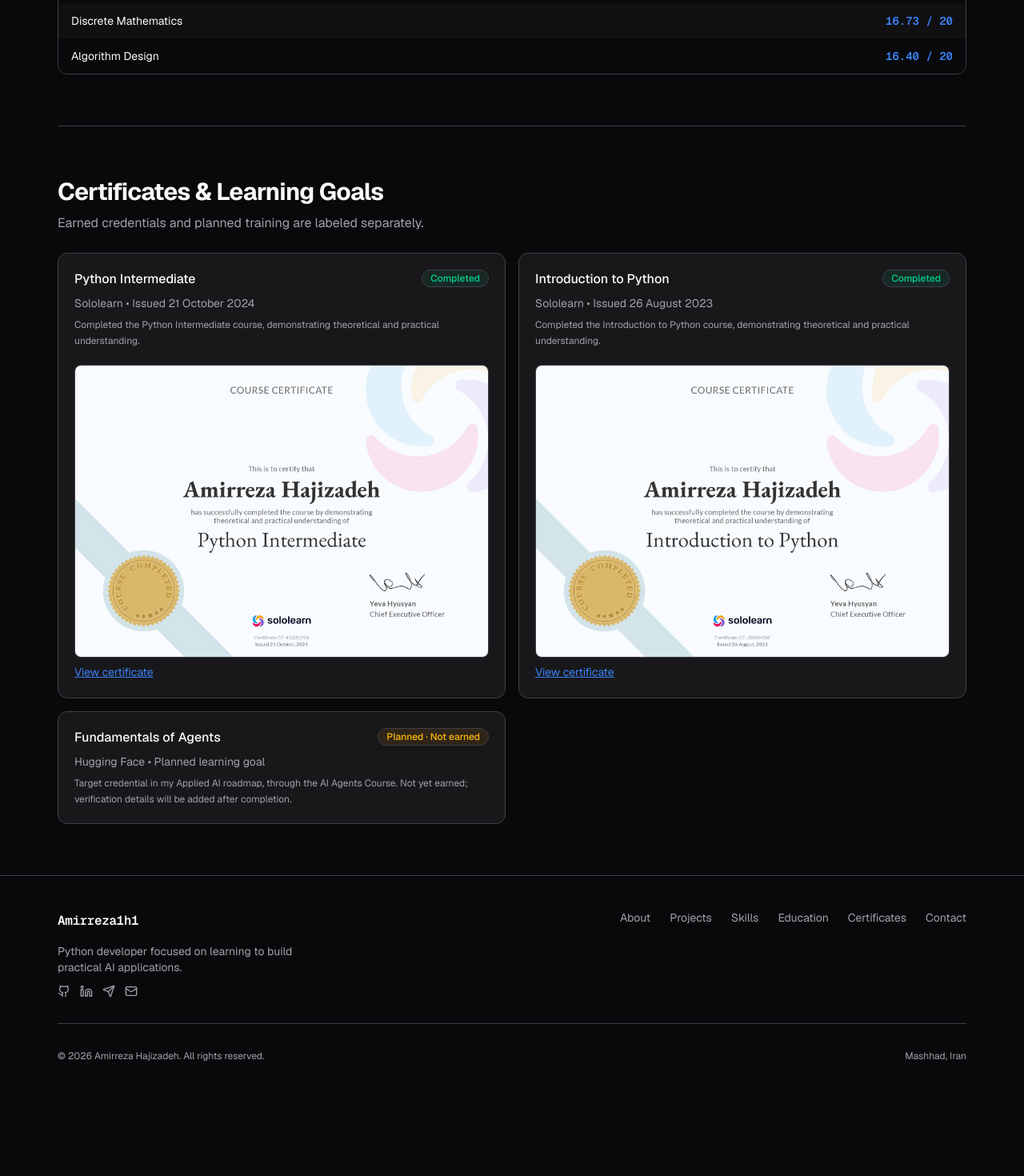
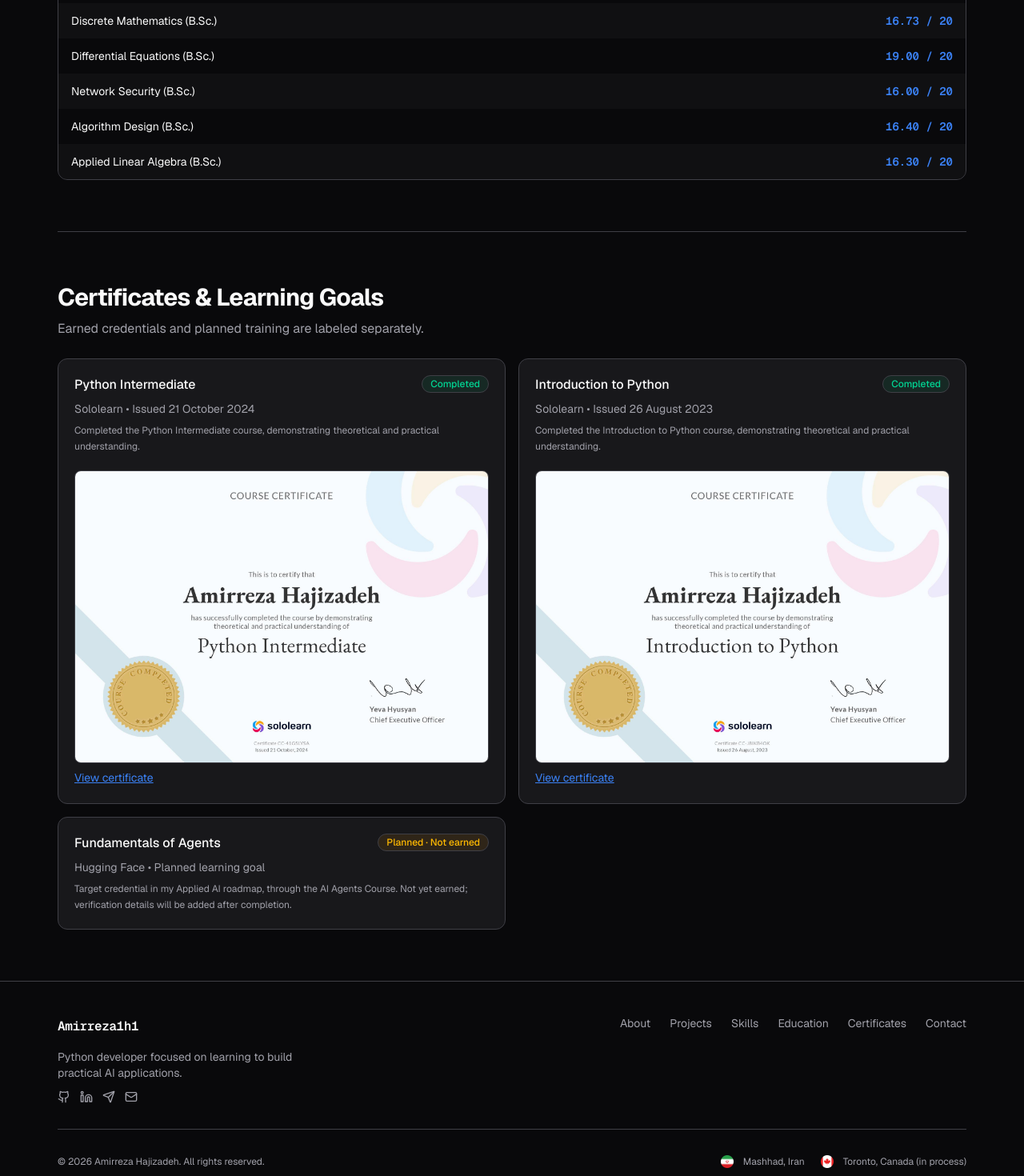
Before and after one commit to Amirreza1h1/Amirreza-digital-home, a Next.js app: page /education in a window 1280 px wide. Shown: the part 1260-2730 px from the top of the page at 80% size. Before the commit the page ends 2628 px from the top, so only its background shows below. Built offline with nearby package versions, Linux system fonts and the light colour scheme; no server answers.

Commit message:
feat: add simulation downloads and local footer flags

```diff
--- a/src/app/about/page.tsx
+++ b/src/app/about/page.tsx
@@ -3,6 +3,7 @@ import { ArrowRight, Download } from 'lucide-react';
 import { AnimatedSection } from '@/components/shared/AnimatedSection';
 import { ContentPlaceholder } from '@/components/shared/ContentPlaceholder';
 import { ProfileImage } from '@/components/shared/ProfileImage';
+import { SimulationDownload } from '@/components/shared/SimulationDownload';
 import { SectionHeader } from '@/components/shared/SectionHeader';
 import { TechBadge } from '@/components/shared/TechBadge';
 import { EducationCard } from '@/features/education/EducationCard';
@@ -138,7 +139,7 @@ export default function AboutPage() {
         <div className='flex flex-col gap-6'>
           <AnimatedSection delay={0.08}>
             <div className='border-border bg-card flex flex-col gap-4 rounded-xl border p-6'>
-              <h3 className='text-foreground font-semibold'>Resume</h3>
+              <h3 className='text-foreground font-semibold'>Downloads</h3>
               {hasResume ? (
                 <div className='flex flex-col gap-2'>
                   {profile.workResume && (
@@ -161,6 +162,7 @@ export default function AboutPage() {
               ) : (
                 <p className='text-muted-foreground text-sm'>Resume files have not been provided yet.</p>
               )}
+              <SimulationDownload />
             </div>
           </AnimatedSection>
 
--- a/src/app/projects/[slug]/page.tsx
+++ b/src/app/projects/[slug]/page.tsx
@@ -67,6 +67,7 @@ export default async function ProjectPage({ params }: Props) {
           <Badge variant={project.status === 'ongoing' ? 'ongoing' : 'completed'}>
             {project.status === 'ongoing' ? 'Ongoing' : 'Completed'}
           </Badge>
+          {project.links.download && <Badge variant='outline'>Downloadable</Badge>}
         </div>
         <h1 className='text-foreground text-3xl font-bold tracking-tight md:text-4xl'>{project.title}</h1>
         <p className='text-muted-foreground max-w-2xl text-base leading-relaxed'>{project.overview}</p>
--- a/src/components/layout/Footer.tsx
+++ b/src/components/layout/Footer.tsx
@@ -1,4 +1,5 @@
 import Link from 'next/link';
+import Image from 'next/image';
 import { Github, Linkedin, Mail, Send, Link2 } from 'lucide-react';
 import type { LucideIcon } from 'lucide-react';
 import { profile } from '@/data/profile';
@@ -76,7 +77,32 @@ export function Footer() {
           <p className='text-muted-foreground text-xs'>
             © {year} {profile.name}. All rights reserved.
           </p>
-          {profile.location && <p className='text-muted-foreground text-xs'>{profile.location}</p>}
+          <div className='text-muted-foreground flex flex-wrap gap-x-4 gap-y-2 text-xs'>
+            {profile.location && (
+              <p className='flex items-center gap-2'>
+                <Image
+                  src='/Iran.png'
+                  alt=''
+                  width={24}
+                  height={16}
+                  className='h-4 w-6 shrink-0 object-contain'
+                />
+                {profile.location}
+              </p>
+            )}
+            {profile.plannedLocation && (
+              <p className='flex items-center gap-2'>
+                <Image
+                  src='/Canada.png'
+                  alt=''
+                  width={24}
+                  height={16}
+                  className='h-4 w-6 shrink-0 object-contain'
+                />
+                {profile.plannedLocation}
+              </p>
+            )}
+          </div>
         </div>
       </div>
     </footer>
--- a/src/data/about.ts
+++ b/src/data/about.ts
@@ -29,4 +29,4 @@ export const quickFacts: QuickFact[] = [
   { label: 'Career direction', value: 'Python / Applied AI development' },
   { label: 'Project goal', value: 'Privacy-first Local AI Companion' },
 ];
-export const coreStack: string[] = ['Python', 'Django', 'Next.js', 'PostgreSQL'];
+export const coreStack: string[] = ['Python', 'Django', 'Next.js', 'PostgreSQL', 'Docker'];
--- a/src/data/education.ts
+++ b/src/data/education.ts
@@ -34,8 +34,11 @@ export const education: Education[] = [
     // Verified against the supplied transcript, pages 1–3.
     coursework: [
       { title: 'Project', grade: '20 / 20' },
-      { title: 'Discrete Mathematics', grade: '16.73 / 20' },
-      { title: 'Algorithm Design', grade: '16.40 / 20' },
+      { title: 'Discrete Mathematics (B.Sc.)', grade: '16.73 / 20' },
+      { title: 'Differential Equations (B.Sc.)', grade: '19.00 / 20' },
+      { title: 'Network Security (B.Sc.)', grade: '16.00 / 20' },
+      { title: 'Algorithm Design (B.Sc.)', grade: '16.40 / 20' },
+      { title: 'Applied Linear Algebra (B.Sc.)', grade: '16.30 / 20' },
     ],
     labResults: [
       { title: 'Logic Circuits Lab', grade: '20 / 20' },
--- a/src/data/profile.ts
+++ b/src/data/profile.ts
@@ -25,7 +25,7 @@ export const profile: Profile = {
   initials: 'Amirreza1h1',
   headline: 'Python developer focused on learning to build practical AI applications.',
   bio: 'My direction is Python and Applied AI, with a particular interest in AI agents and privacy-first, local applications. My experience includes Python work and an AI-assisted English institute website using Django and Next.js. My next project goal is a Local AI Companion with conversation history, memory, and private document retrieval.',
-  roles: ['Software Engineer', 'M.Sc. Artificial Intelligence'],
+  roles: ['Computer Engineer', 'M.Sc. Artificial Intelligence'],
   location: 'Mashhad, Iran',
   plannedLocation: 'Toronto, Canada (in process)',
   timeZone: 'Asia/Tehran',
--- a/src/features/home/Hero.tsx
+++ b/src/features/home/Hero.tsx
@@ -4,13 +4,13 @@ import type { LucideIcon } from 'lucide-react';
 import { Button } from '@/components/ui/button';
 import { AnimatedSection } from '@/components/shared/AnimatedSection';
 import { ProfileImage } from '@/components/shared/ProfileImage';
+import { SimulationDownload } from '@/components/shared/SimulationDownload';
 import { profile } from '@/data/profile';
 import { socials } from '@/data/socials';
 
 const socialIconMap: Record<string, LucideIcon> = { Github, Linkedin, Send };
 
 export function Hero() {
-  const hasResume = Boolean(profile.workResume || profile.academicResume);
   const linkedSocials = socials.filter(social => social.url);
   const hasContact = profile.emails.length > 0;
 
@@ -47,7 +47,7 @@ export function Hero() {
                 </Button>
               </div>
 
-              {hasResume && (
+              {
                 <div className='flex flex-wrap items-center gap-2'>
                   {profile.workResume && (
                     <a href={profile.workResume} download>
@@ -65,8 +65,9 @@ export function Hero() {
                       </Button>
                     </a>
                   )}
+                  <SimulationDownload />
                 </div>
-              )}
+              }
 
               {(linkedSocials.length > 0 || hasContact) && (
                 <div className='flex items-center gap-4 pt-2'>
--- a/src/features/projects/ProjectCard.tsx
+++ b/src/features/projects/ProjectCard.tsx
@@ -29,6 +29,7 @@ export function ProjectCard({ project }: ProjectCardProps) {
       <div className='flex items-start justify-between gap-3'>
         <div className='flex flex-wrap gap-2'>
           <Badge variant={categoryVariant[project.category]}>{categoryLabel[project.category]}</Badge>
+          {project.links.download && <Badge variant='outline'>Downloadable</Badge>}
           <Badge variant={project.status === 'ongoing' ? 'ongoing' : 'completed'}>
             {project.status === 'ongoing' ? 'Ongoing' : 'Completed'}
           </Badge>
--- a/src/features/skills/SkillItem.tsx
+++ b/src/features/skills/SkillItem.tsx
@@ -21,7 +21,7 @@ export function SkillItem({ skill, index }: SkillItemProps) {
       transition={{ duration: 0.35, delay: index * 0.045, ease: [0.25, 0.46, 0.45, 0.94] }}
       whileHover={{ y: -6, transition: { duration: 0.2, ease: 'easeOut' } }}
       className={cn(
-        'group relative flex flex-col items-center justify-center gap-3',
+        'group relative flex h-full flex-col items-center justify-start gap-3',
         'border-border bg-surface/50 rounded-2xl border px-2 py-4 sm:px-3 sm:py-5',
         'cursor-default overflow-hidden',
         'transition-colors duration-300',
@@ -39,7 +39,7 @@ export function SkillItem({ skill, index }: SkillItemProps) {
       {/* Icon */}
       <div
         className={cn(
-          'relative flex h-18 w-18 items-center justify-center rounded-2xl shadow-sm ring-1',
+          'relative flex h-18 w-18 shrink-0 items-center justify-center rounded-2xl shadow-sm ring-1',
           iconTone(skill.name),
         )}
       >
```
